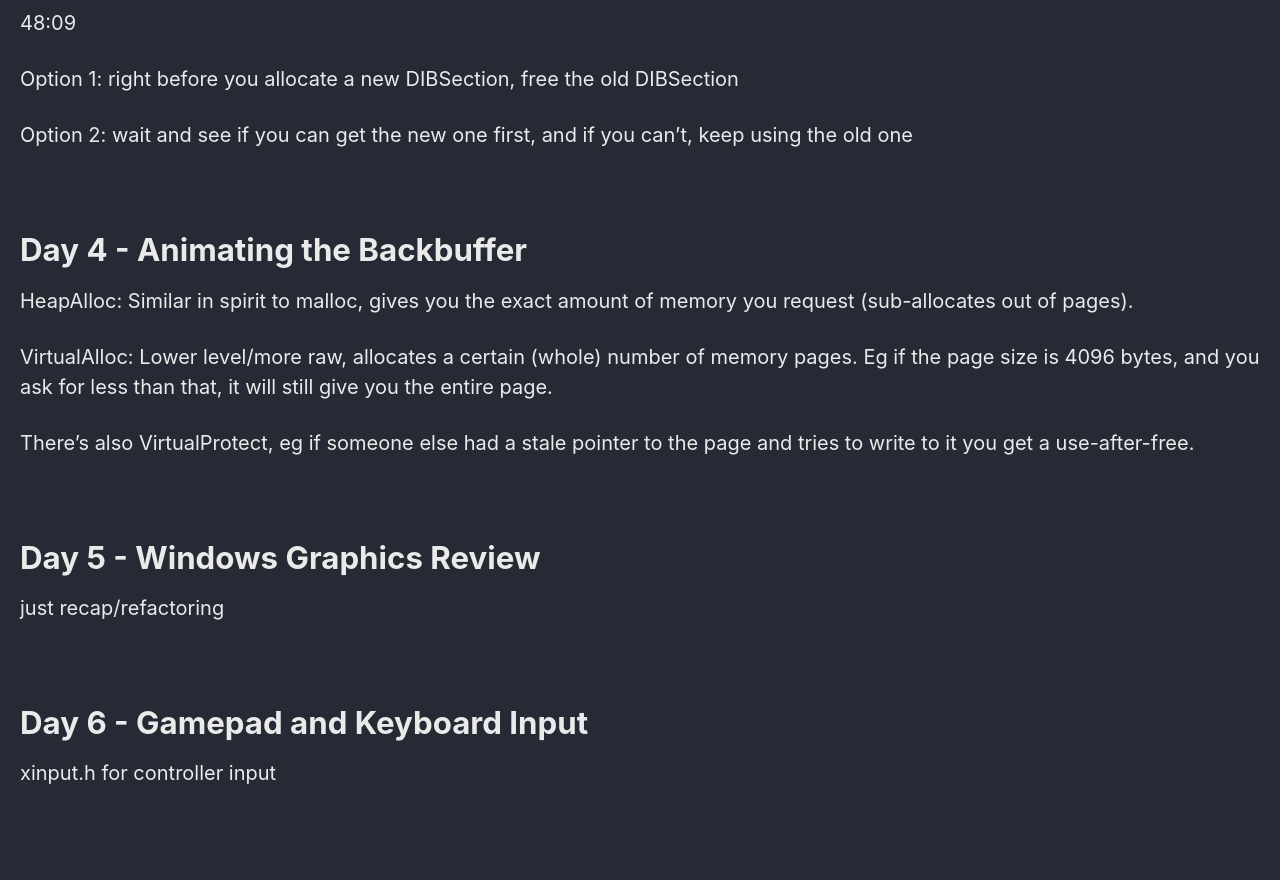
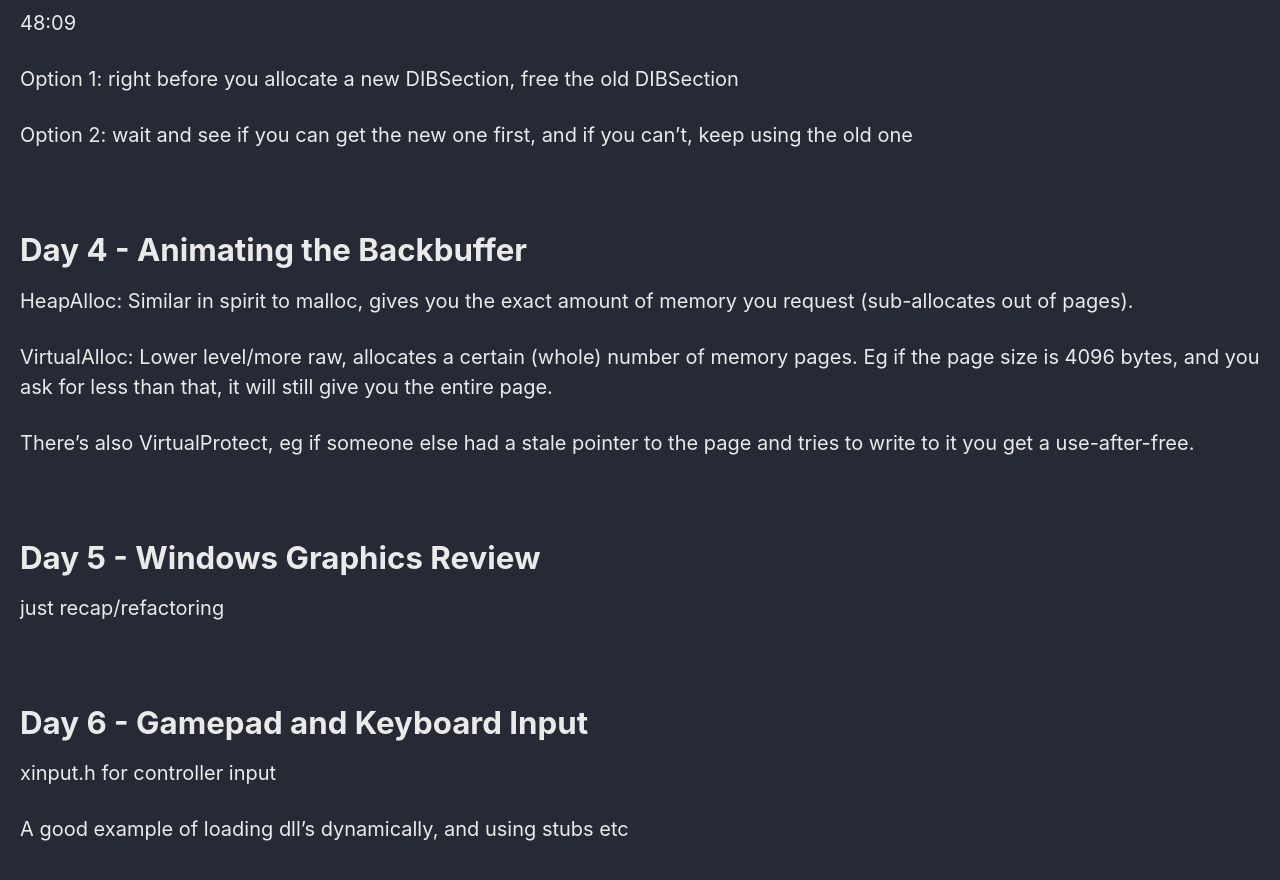
Before and after one commit to Connor-McCartney/Connor-McCartney.github.io, a Jekyll site: the page built from _pages/misc/HandmadeHeroNotes.md, in a window 1280 px wide and 900 px high, scrolled down 1502 px. Shown: the top 880 px of the window. Built offline with Jekyll 4.4.1, drawn with Linux system fonts in a browser that asks for light colours; cached includes are drawn as plain includes; our own code applies the rules of GitHub Pages for plain Markdown files; before the commit the page ends 2346 px from its top, so only the background shows below that.

Commit message:
Update HandmadeHeroNotes.md

```diff
--- a/_pages/misc/HandmadeHeroNotes.md
+++ b/_pages/misc/HandmadeHeroNotes.md
@@ -91,3 +91,5 @@ just recap/refactoring
 # Day 6 - Gamepad and Keyboard Input
 
 xinput.h for controller input
+
+A good example of loading dll's dynamically, and using stubs etc
```
